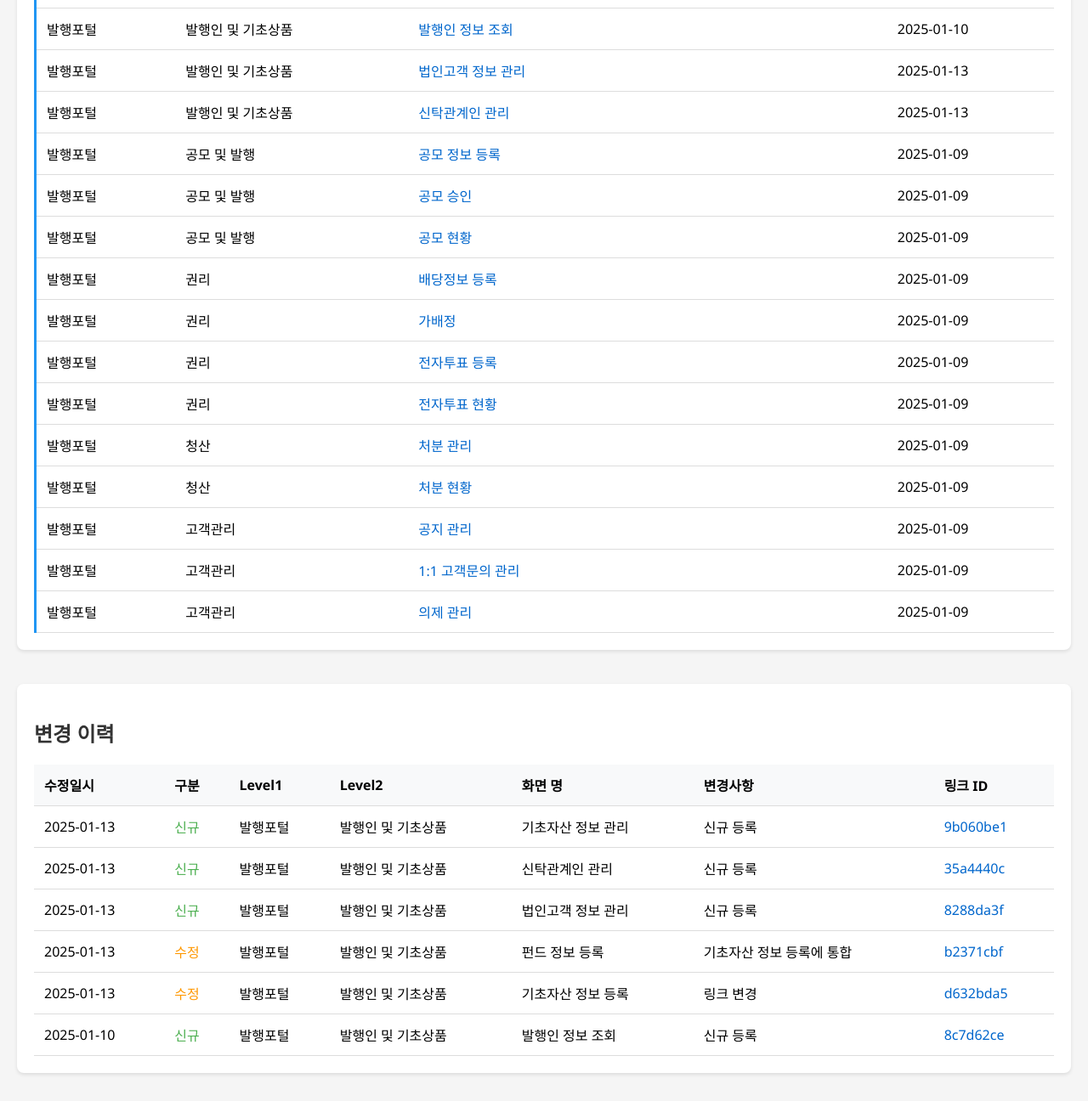
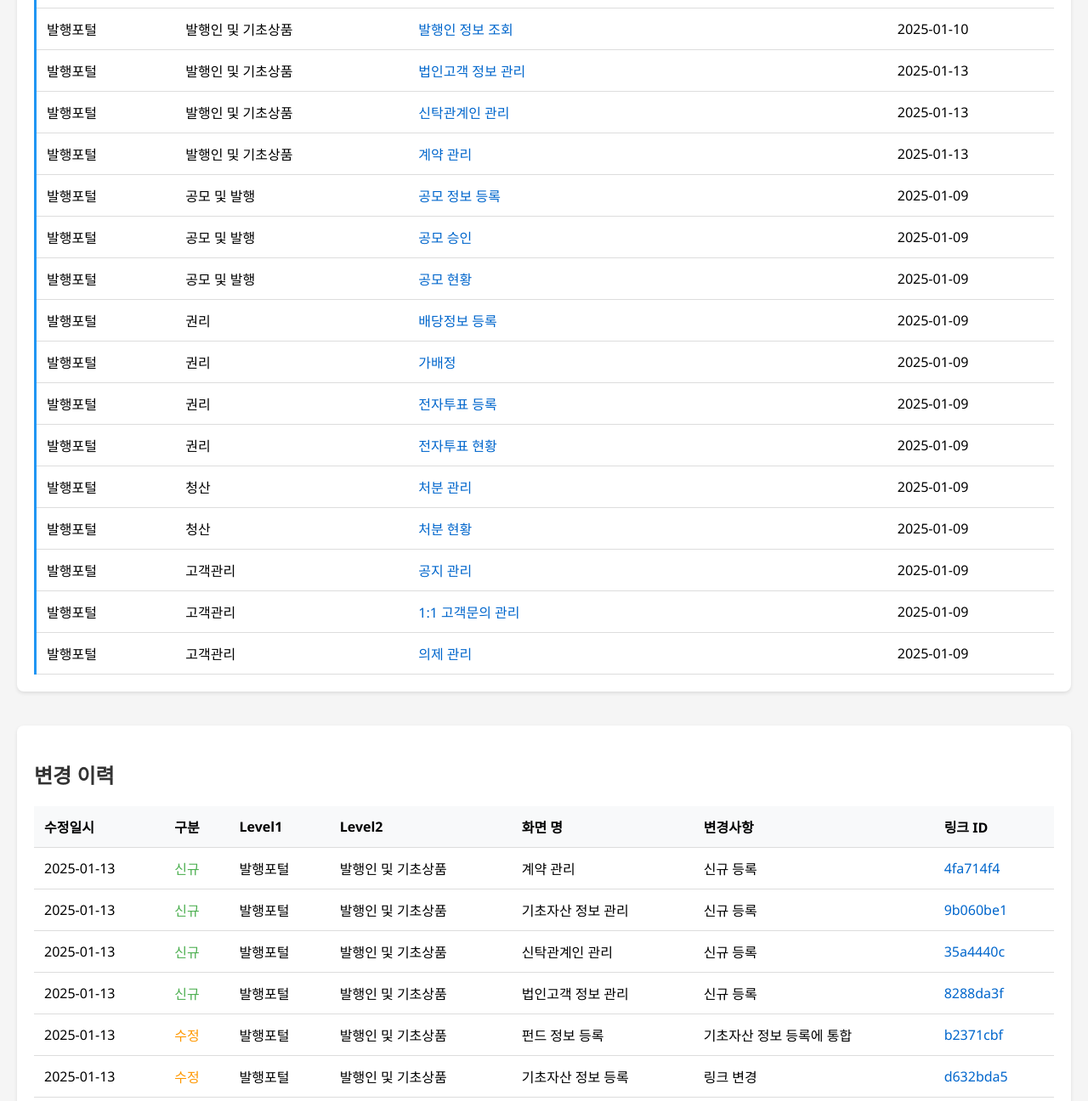
Before and after one commit to seanjoo86/STP, a plain HTML site: page index.html in a window 1280 px wide. Shown: the part 509-1805 px from the top of the page at 85% size. Drawn offline with Linux system fonts and the light colour scheme.

Commit message:
Update index.html

```diff
--- a/index.html
+++ b/index.html
@@ -150,6 +150,12 @@
                 </tr>
                 <tr class="grouped-row level1-발행포털">
                     <td>발행포털</td>
+                    <td>발행인 및 기초상품</td>
+                    <td><a onclick="return openArtifact('https://claude.site/artifacts/4fa714f4-de93-4d42-93b5-84eaf12181ab', '계약 관리')">계약 관리</a></td>
+                    <td>2025-01-13</td>
+                </tr>
+                <tr class="grouped-row level1-발행포털">
+                    <td>발행포털</td>
                     <td>공모 및 발행</td>
                     <td><a onclick="return openArtifact('https://claude.site/artifacts/06a97bab-eadb-4e73-b563-12920b468c88', '공모 정보 등록')">공모 정보 등록</a></td>
                     <td>2025-01-09</td>
@@ -244,6 +250,15 @@
                     <td class="history-신규">신규</td>
                     <td>발행포털</td>
                     <td>발행인 및 기초상품</td>
+                    <td>계약 관리</td>
+                    <td>신규 등록</td>
+                    <td><a onclick="return openArtifact('https://claude.site/artifacts/4fa714f4-de93-4d42-93b5-84eaf12181ab', '계약 관리')">4fa714f4</a></td>
+                </tr>
+                <tr>
+                    <td>2025-01-13</td>
+                    <td class="history-신규">신규</td>
+                    <td>발행포털</td>
+                    <td>발행인 및 기초상품</td>
                     <td>기초자산 정보 관리</td>
                     <td>신규 등록</td>
                     <td><a onclick="return openArtifact('https://claude.site/artifacts/9b060be1-bb46-48c5-b035-3f6691ab7e38', '기초자산 정보 관리')">9b060be1</a></td>
```
